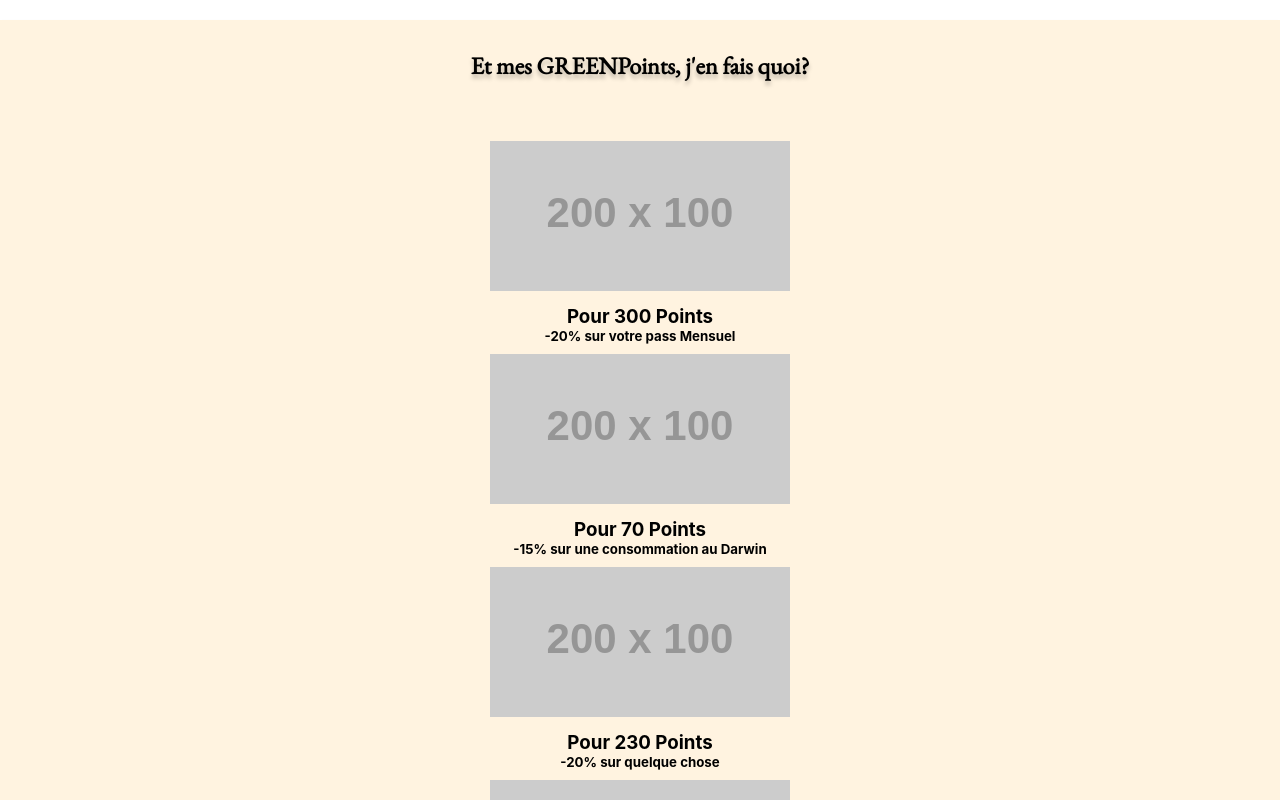
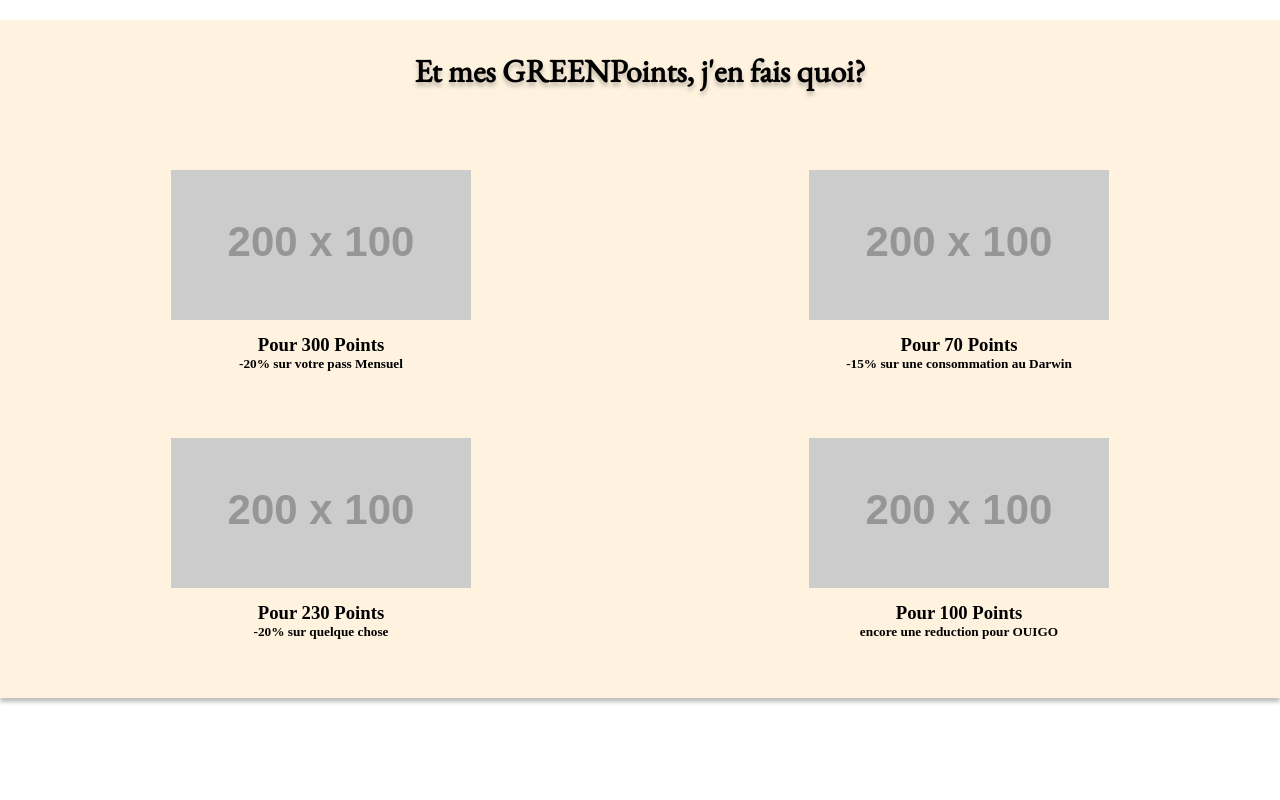
Before and after one commit to WildCodeSchool/2023-09-JS-BDX-P2-one-team-one-dream, a React (Vite) app in the folder frontend/: page / in a window 1280 px wide. Shown: the top 800 px of the page. Built offline with nearby package versions, Linux system fonts and the light colour scheme.

Commit message:
Component Points avec responsive Ok

```diff
--- a/frontend/src/App.jsx
+++ b/frontend/src/App.jsx
@@ -1,4 +1,3 @@
-import "./App.css";
 import Points from "./components/Points";
 
 function App() {
--- a/frontend/src/Points.scss
+++ b/frontend/src/Points.scss
@@ -29,7 +29,7 @@
     grid-column: 1 / -1;
     margin-bottom: 50px;
     font-family: "EB Garamond", serif;
-    font-size: 1.5em;
+    font-size: 2em;
     text-align: center;
   }
 
@@ -41,7 +41,7 @@
     .Cards {
       width: 100%;
       max-width: 300px;
-      margin: 0 auto;
+      margin: 18px auto;
     }
 
     .image_Cards {
@@ -51,45 +51,11 @@
   }
 }
 
-@media screen and (max-width: 600px) {
-}
-
-/*.Points_Cards {
-    width: 100%;
+@media screen and (min-width: 820px) {
+  .Points_Cards {
     display: grid;
-    grid-template-columns: repeat(2, 1fr);
-    grid-template-rows: repeat(2, 1fr);
-    gap: 30px;
-    text-align: center;
-    font: bold;
-
-    .cards{
-      width: 100%;
-
-    .image_Cards {
-      padding: 10px 0 10px 0;
-      width: 100px;
-      height: 120px;
-    }
+    grid-template-columns: repeat(2, 1fr); /* Deux colonnes égales */
+    grid-template-rows: repeat(2, 1fr); /* Deux lignes égales */
+    gap: 20px;
   }
 }
-}
-
-.Title_Points {
-  font-family: "Inter", sans-serif;
-  color: rgb(0, 0, 0);
-  text-shadow: 0px 4px 4px rgba(0, 0, 0, 0.25);
-  font-size: 25px;
-  padding-top: 10px;
-  grid-column: 1 / -1;
-  margin-bottom: 50px;
-  font-family: EB garamond;
-  font-size: 2.5em;
-}
-
-.image_Cards {
-  padding: 10px 0 10px 0;
-  width: 500px;
-  height: 120px;
-}
-*/
```
